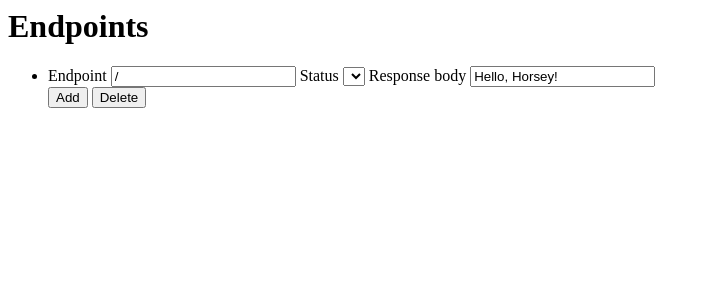
After one commit to g105b/api.horse, a PHP site: page /page/_component/webhook-editor.html in a window 1280 px wide. The commit adds this page. Shown: the top 300 px of the page, without its empty margins (0-710 px from the left). Run offline with PHP 8.4, Linux system fonts and the light colour scheme; lists and menus that the app fills with data are empty.

Commit message:
style: webhook editor

```diff
--- a/page/_component/secrets-editor.html
+++ b/page/_component/secrets-editor.html
@@ -3,8 +3,8 @@
 <article>
 	<p>Secrets are variables that allow you to <strong>manage sensitive data</strong> across your requests, such as API keys or tokens. Once saved, they are <strong>hidden from view</strong> when used in a request.</p>
 	<p>It's safe to share an api.horse request that uses secrets, as <strong>nobody with the link will be able to see the secret values</strong>.</p>
-	<p>If your request is forked, its secrets will be available to the fork, but if the URL of a forked request is changed, all secrets will be automatically removed to prevent data leakage.</p>
-	<p>To use a secret in a request, type the key surrounded by curly braces, <code>{{like_this}}</code>.</p>
+	<p>If your request is forked, its secrets will not be available to the fork to prevent data leakage.</p>
+	<p>To use a secret in a request, type the key surrounded by curly braces, <code>{{like_this}}</code>. Secret keys are case insensitive.</p>
 </article>
 
 <ul class="kvp write-only">
--- /dev/null
+++ b/page/_component/webhook-editor.html
@@ -0,0 +1,27 @@
+<h1>Endpoints</h1>
+
+<ul>
+	<li>
+		<form method="post">
+			<label>
+				<span>Endpoint</span>
+				<input type="url" name="endpoint" value="/" />
+			</label>
+			<label>
+				<span>Status</span>
+				<select name="status">
+					<option></option>
+				</select>
+			</label>
+			<label>
+				<span>Response body</span>
+				<input name="body" value="Hello, Horsey!" />
+			</label>
+
+			<div class="actions">
+				<button name="do" value="add-endpoint">Add</button>
+				<button name="do" value="delete-endpoint">Delete</button>
+			</div>
+		</form>
+	</li>
+</ul>
--- a/page/webhook/index.html
+++ /dev/null
@@ -1 +0,0 @@
-<h1>Webhook!</h1>
--- /dev/null
+++ b/page/webhook/index.php
@@ -0,0 +1,6 @@
+<?php
+use Gt\Http\Response;
+
+function go(Response $response):void {
+	$response->redirect("/webhook/_new/");
+}
--- /dev/null
+++ b/style/component/webhook-create.scss
@@ -0,0 +1,3 @@
+webhook-create {
+	@extend %d-panel;
+}
--- /dev/null
+++ b/style/component/webhook-editor.scss
@@ -0,0 +1,3 @@
+webhook-editor {
+	@extend %d-panel;
+}
--- /dev/null
+++ b/style/component/webhook-sidebar.scss
@@ -0,0 +1,3 @@
+webhook-sidebar {
+	@extend %d-sidebar;
+}
--- /dev/null
+++ b/style/component/webhook-viewer.scss
@@ -0,0 +1,3 @@
+webhook-viewer {
+	@extend %d-panel;
+}
--- a/style/style.scss
+++ b/style/style.scss
@@ -11,6 +11,10 @@
 @import "component/request-sidebar";
 @import "component/response-viewer";
 @import "component/secrets-editor";
+@import "component/webhook-sidebar";
+@import "component/webhook-create";
+@import "component/webhook-editor";
+@import "component/webhook-viewer";
 @import "element/body";
 @import "element/button";
 @import "element/html";
```
Also changed, not shown: page/_component/webhook-create.html (added, +21 -0 lines), page/_component/webhook-sidebar.html (added, +21 -0 lines), page/_component/webhook-viewer.html (added, +12 -0 lines), page/webhook/@webhook-id.html (added, +8 -0 lines), page/webhook/_new.html (added, +7 -0 lines).
